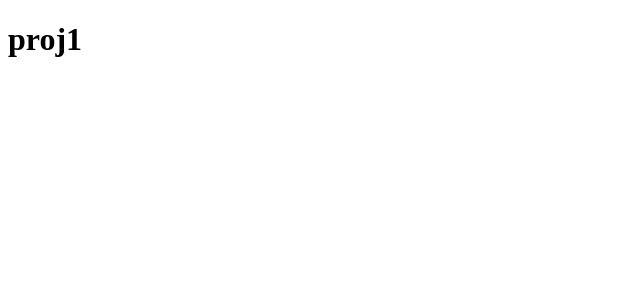
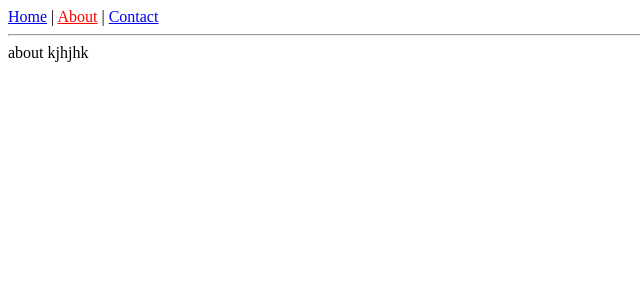
Before and after one commit to coskun45/AngularTutorial, an Angular app in the folder proj1/: page /about in a window 1280 px wide. Before the commit this address led to /. Shown: the top 300 px of the page, without its empty margins (0-640 px from the left). Built offline with nearby package versions, Linux system fonts and the light colour scheme.

Commit message:
routing1

```diff
--- a/proj1/src/app/app-routing.module.ts
+++ b/proj1/src/app/app-routing.module.ts
@@ -1,7 +1,17 @@
 import { NgModule } from '@angular/core';
 import { Routes, RouterModule } from '@angular/router';
+import { HomeComponent } from './components/home/home.component';
+import { AboutComponent } from './components/about/about.component';
+import { ContactComponent } from './components/contact/contact.component';
+import { ErrorComponent } from './components/error/error.component';
 
-const routes: Routes = [];
+const routes: Routes = [
+  {path:"", redirectTo:"/home",pathMatch:"full"},
+  {path:"home",component:HomeComponent},
+  {path:"about",component:AboutComponent},
+  {path:"contact",component:ContactComponent},
+  {path:"**",component:ErrorComponent}
+  ];
 
 @NgModule({
   imports: [RouterModule.forRoot(routes)],
--- a/proj1/src/app/app.component.ts
+++ b/proj1/src/app/app.component.ts
@@ -4,13 +4,15 @@ import { Component } from '@angular/core';
   selector: 'app-root',
   //templateUrl: './app.component.html',
   template: `
-  <h1>{{title}}</h1>
-
-
-
+  <a routerLink="home" routerLinkActive="active">Home</a> |
+  <a routerLink="about" routerLinkActive="active">About</a> |
+  <a routerLink="contact" routerLinkActive="active">Contact</a>
+<hr>
+  <router-outlet></router-outlet>
 
     `,
-  styleUrls: ['./app.component.scss']
+  styles: [".active{color:red}"]
+
 })
 export class AppComponent {
   title = 'proj1';
--- /dev/null
+++ b/proj1/src/app/components/about/about.component.ts
@@ -0,0 +1,17 @@
+import { Component, OnInit } from '@angular/core';
+
+@Component({
+  selector: 'app-about',
+  template:`
+  about kjhjhk
+
+  `
+})
+export class AboutComponent implements OnInit {
+
+  constructor() { }
+
+  ngOnInit() {
+  }
+
+}
--- /dev/null
+++ b/proj1/src/app/components/contact/contact.component.ts
@@ -0,0 +1,14 @@
+import { Component, OnInit } from '@angular/core';
+
+@Component({
+  selector: 'app-contact',
+  template:`contact`
+})
+export class ContactComponent implements OnInit {
+
+  constructor() { }
+
+  ngOnInit() {
+  }
+
+}
--- /dev/null
+++ b/proj1/src/app/components/error/error.component.ts
@@ -0,0 +1,16 @@
+import { Component, OnInit } from '@angular/core';
+
+@Component({
+  selector: 'app-error',
+  template:`
+  Böyle bir sayfa yok
+  `
+})
+export class ErrorComponent implements OnInit {
+
+  constructor() { }
+
+  ngOnInit() {
+  }
+
+}
--- /dev/null
+++ b/proj1/src/app/components/home/home.component.ts
@@ -0,0 +1,14 @@
+import { Component, OnInit } from '@angular/core';
+
+@Component({
+  selector: 'app-home',
+  template:`home`
+})
+export class HomeComponent implements OnInit {
+
+  constructor() { }
+
+  ngOnInit() {
+  }
+
+}
```
Also changed, not shown: proj1/src/app/app.module.ts (+13 -2 lines), proj1/src/app/routes/routes.ts (added, +10 -0 lines).
